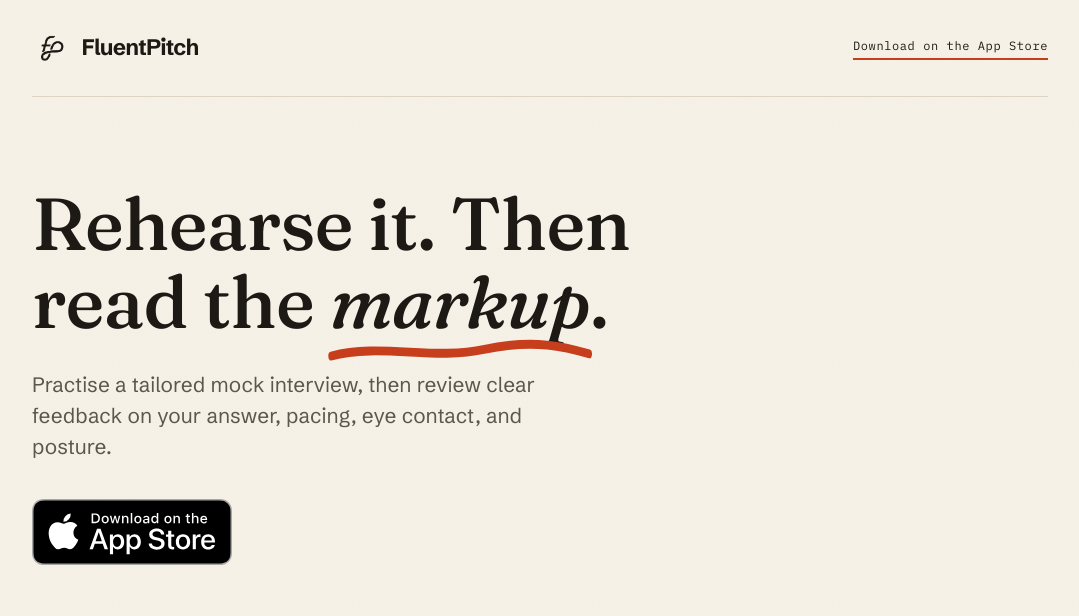
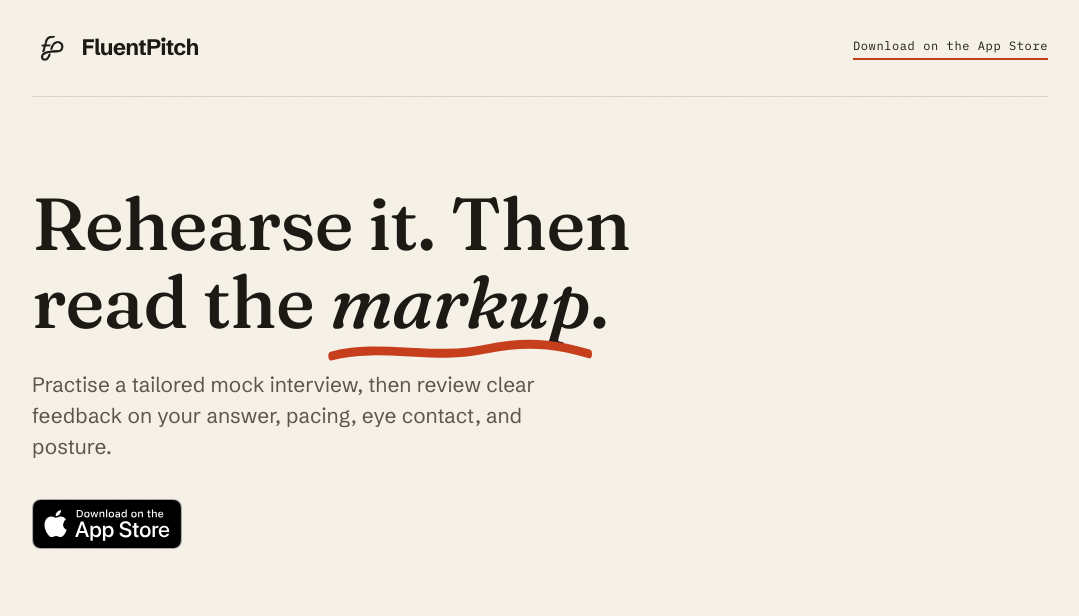
Before and after one commit to limaxel/FluentPitch_website, a website: page index.html in a window 1280 px wide. Shown: the top 616 px of the page, without its empty margins (100-1179 px from the left). Drawn offline with Linux system fonts and the light colour scheme.

Commit message:
Update index.html

```diff
--- a/index.html
+++ b/index.html
@@ -42,8 +42,8 @@
                        rel="noopener">
                         <img
                             src="assets/Download_on_the_App_Store_Badge_US-UK_RGB_blk_092917.svg"
-                            width="200"
-                            height="67"
+                            width="150"
+                            height="50"
                             alt="Download on the App Store"
                             style="display: block; max-width: 100%; height: auto;"
                         >
```
